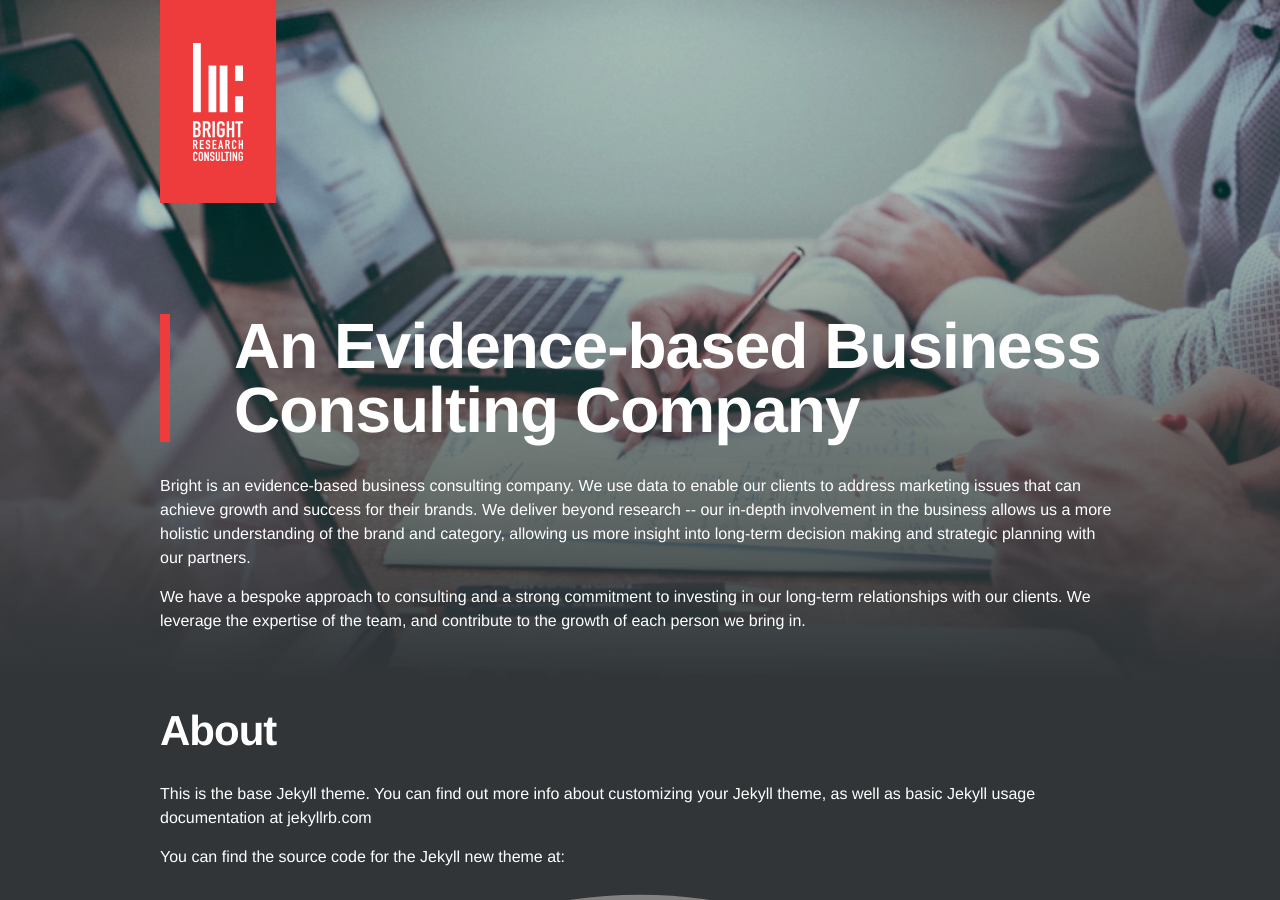
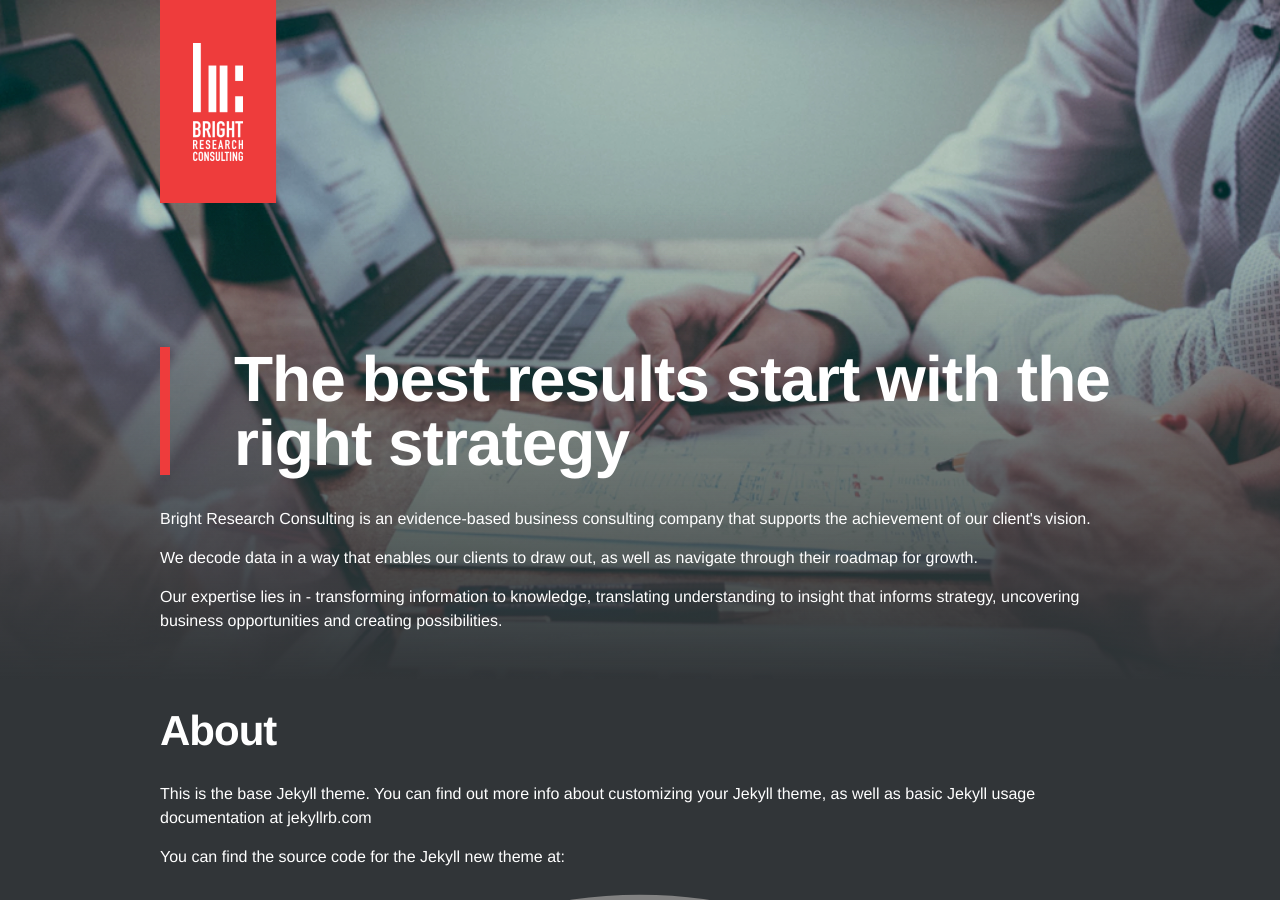
Before and after one commit to harveyenrile/bright-site, a Jekyll site: the page built from about.md, in a window 1280 px wide and 900 px high. Built offline with Jekyll 4.4.1, drawn with Linux system fonts in a browser that asks for light colours; nearby versions of some CDN libraries; some web fonts are replaced.

Commit message:
updated content

```diff
--- a/_includes/contact.html
+++ b/_includes/contact.html
@@ -7,7 +7,7 @@
       <h2>Need excellent support for your business?</h2>
       <p>We will be happy to help.</p>
       <div class="section">
-        <p>2508 The Trade and Financial Tower 7th Avenue corner 32nd Street Bonifacio Global City, Taguig</p>
+        <p>25/F The Trade and Financial Tower 7th corner 32nd Street Bonifacio Global City, Taguig</p>
         +632 556 7715
         <span class="middot">
           &middot;
--- a/_includes/header.html
+++ b/_includes/header.html
@@ -6,12 +6,15 @@
 
   <div class="container">
 
-    <h1 class="post-title">An Evidence-based Business Consulting Company </h1>
+    <h1 class="post-title">The best results start with the right strategy</h1>
     <p>
-      Bright is an evidence-based business consulting company. We use data to enable our clients to address marketing issues that can achieve growth and success for their brands. We deliver beyond research -- our in-depth involvement in the business allows us a more holistic understanding of the brand and category, allowing us more insight into long-term decision making and strategic planning with our partners.
+      Bright Research Consulting is an evidence-based business consulting company that supports the achievement of our client's vision.
     </p>
     <p>
-      We have a bespoke approach to consulting and a strong commitment to investing in our long-term relationships with our clients. We leverage the expertise of the team, and contribute to the growth of each person we bring in.
+      We decode data in a way that enables our clients to draw out, as well as navigate through their roadmap for growth.
+    </p>
+    <p>
+      Our expertise lies in - transforming information to knowledge, translating understanding to insight that informs strategy, uncovering business opportunities and creating possibilities.
     </p>
 
 
```
Also changed, not shown: _includes/team.html (+58 -3 lines).
